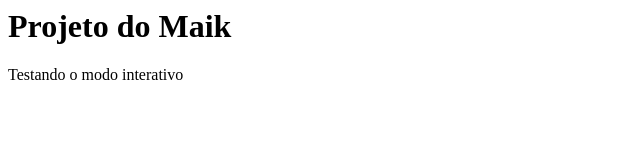
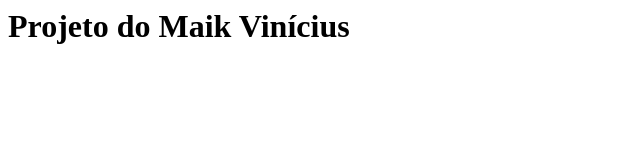
Before and after one commit to maikvinicius/curso-git, a plain HTML site: page index.html in a window 1280 px wide. Shown: the whole page, without its empty margins (0-640 px from the left). Drawn offline with Linux system fonts and the light colour scheme.

Commit message:
Voltei o título e retirei o resumo

```diff
--- a/index.html
+++ b/index.html
@@ -3,8 +3,7 @@
   <head>
   </head>
   <body>
-    <h1>Projeto do Maik</h1>
-    <p>Testando o modo interativo</p>
+    <h1>Projeto do Maik Vinícius</h1>
   </body>
 
 </html>
```
